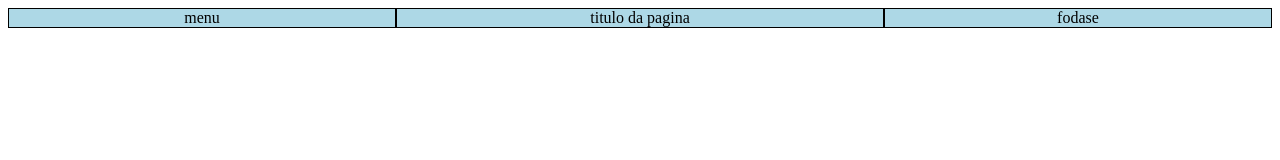
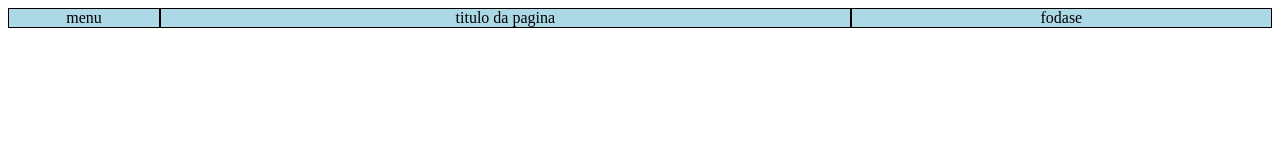
Before and after one commit to brunogarbato/flex-blox, a plain HTML site: page flex010/index.html in a window 1280 px wide. Drawn offline with Linux system fonts and the light colour scheme.

Commit message:
flex shrink e grow usando flex

```diff
--- a/flex010/index.html
+++ b/flex010/index.html
@@ -23,19 +23,14 @@
         }
 
         #item1 {
-            flex-grow: 1;
-            flex-shrink: 0 ;
-
+            flex: 0 1 150px;
         }
         #item2 {
-            flex-grow: 1;
-            flex-basis: 300px;
-            flex-shrink: 1;
+            flex: 2 0 150px;
 
         }
         #item3 {
-            flex-grow: 1;
-            flex-shrink: 3;
+            flex: 1 2 150px;
 
         }
     </style>
```
